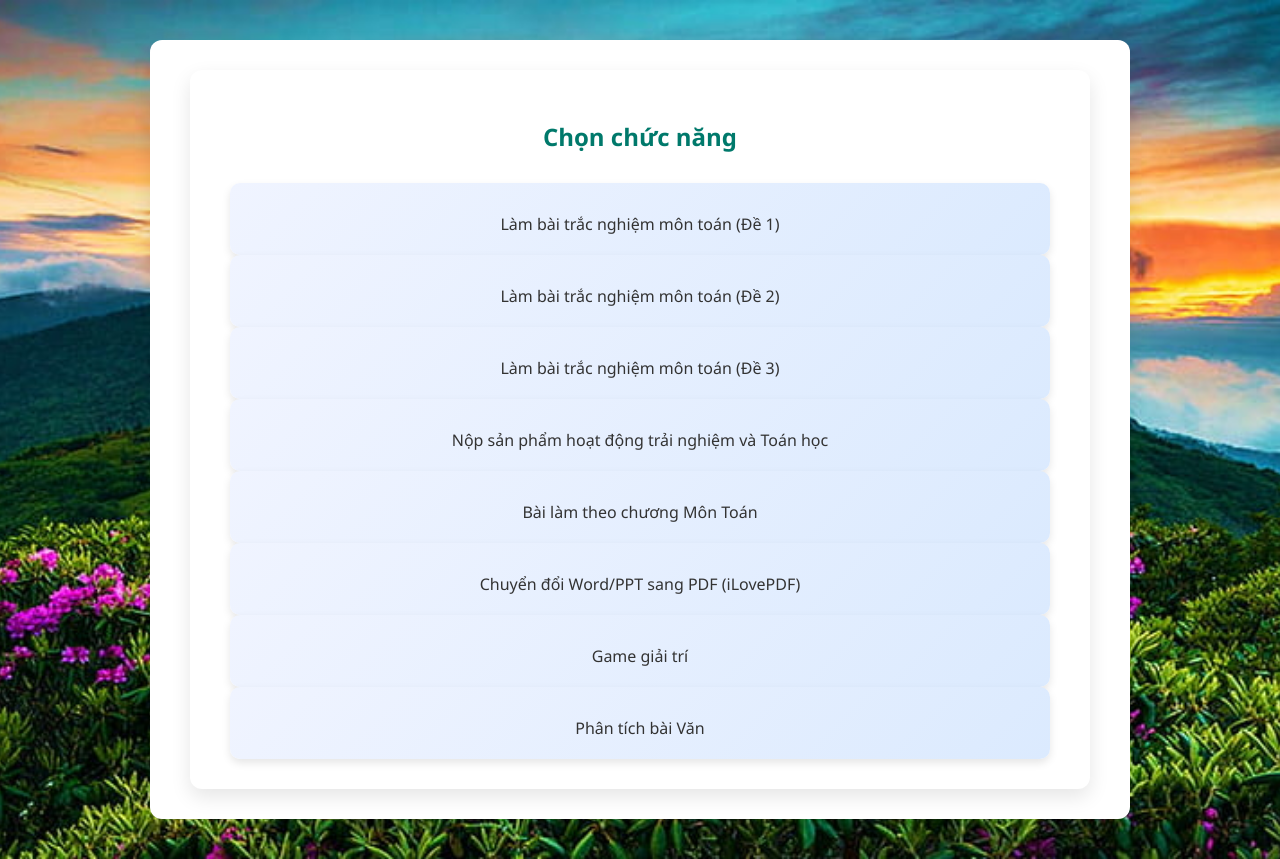
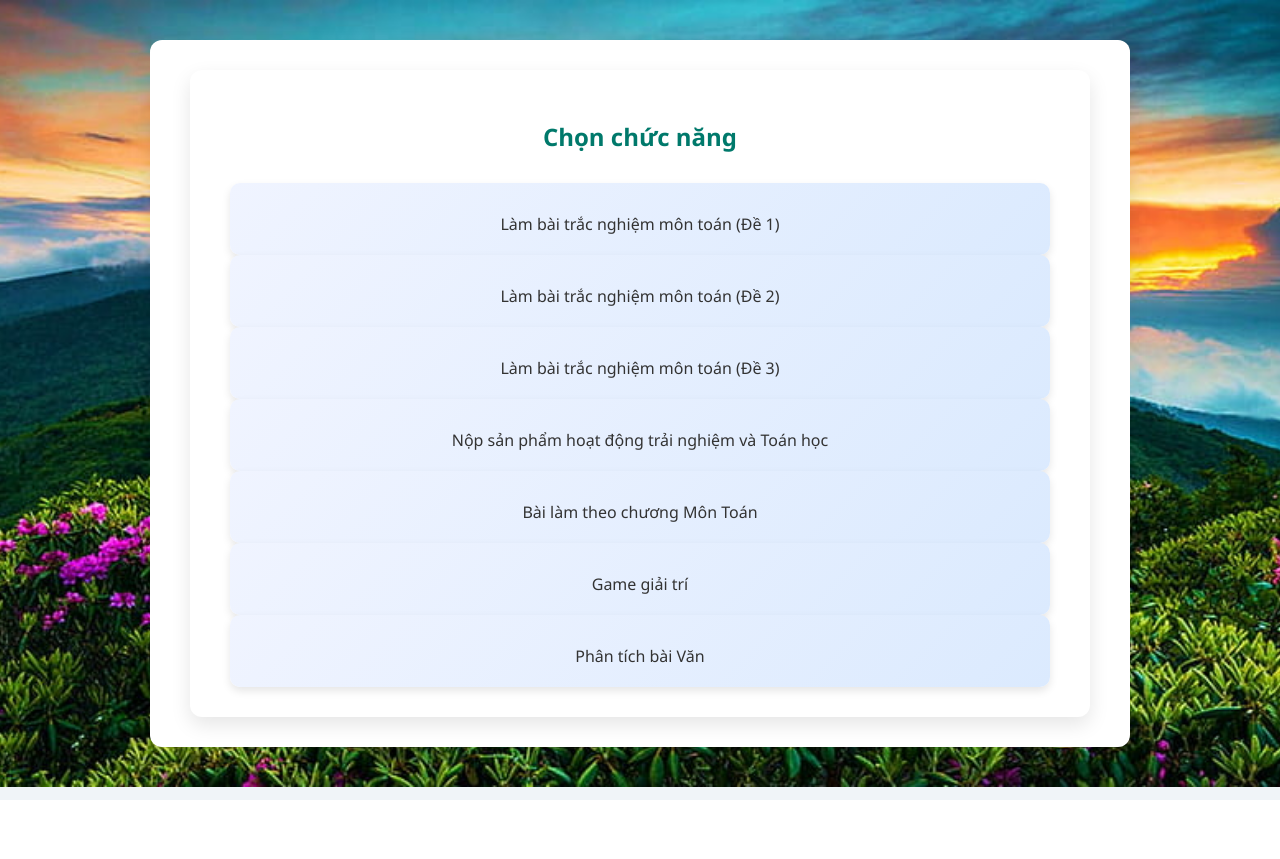
Before and after one commit to tuanminh7/ai_chamdiem, a Flask app: page / in a window 1280 px wide. After the commit the page ends 800 px from the top, so only its background shows below. Run offline with Flask 3, Linux system fonts and the light colour scheme; some web fonts are replaced.

Commit message:
xoa chuc nang chuyen doi

```diff
--- a/templates/index.html
+++ b/templates/index.html
@@ -68,14 +68,6 @@
         Bài làm theo chương Môn Toán
       </a>
     </div>
-
-    <div class="col-md-4">
-      <a href="https://www.ilovepdf.com/vi" target="_blank" class="card-link">
-        <div class="card-icon"></div>
-        Chuyển đổi Word/PPT sang PDF (iLovePDF)
-      </a>
-    </div>
-
     <div class="col-md-4">
       <a href="/enter_nickname" class="card-link">
         <div class="card-icon"></div>
```
